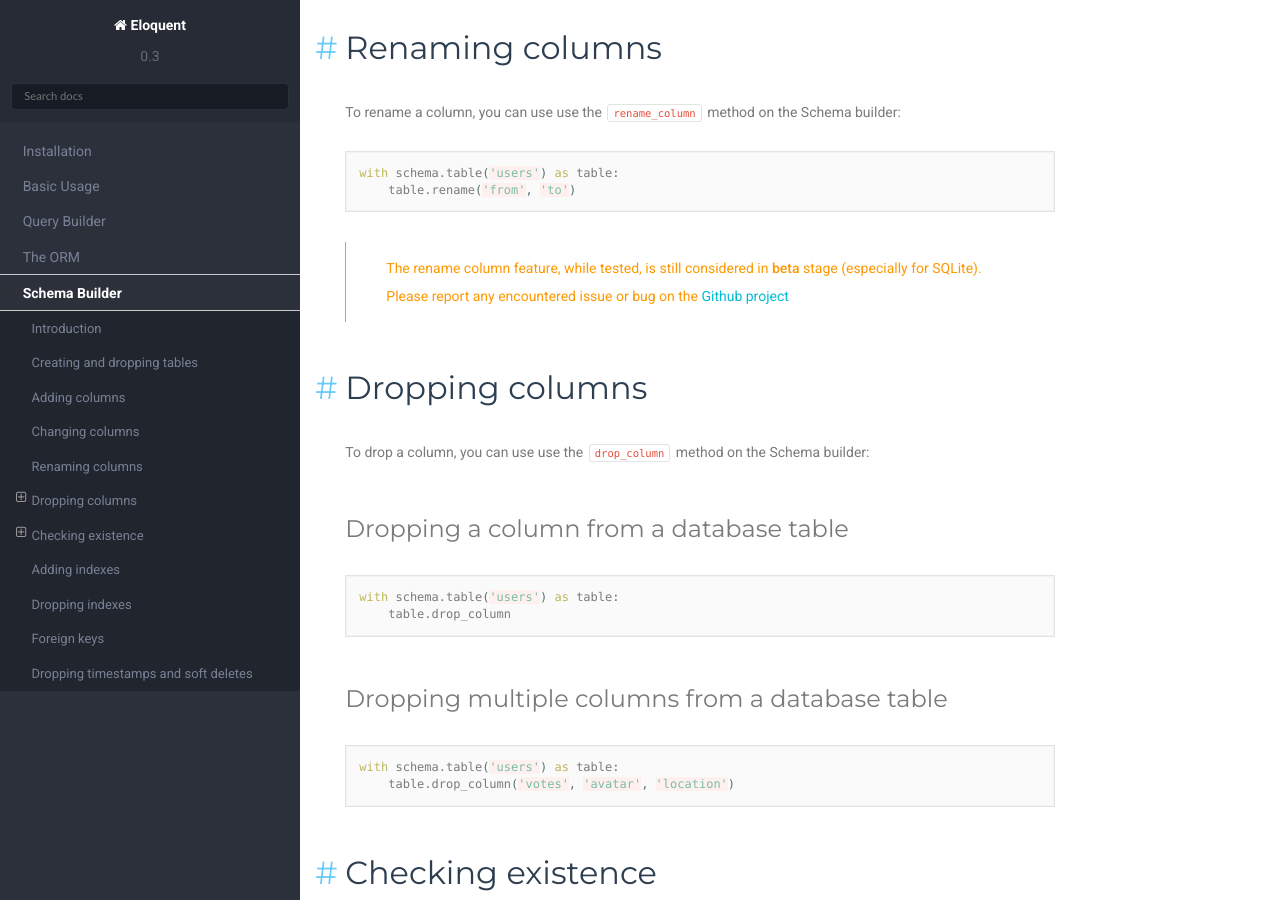
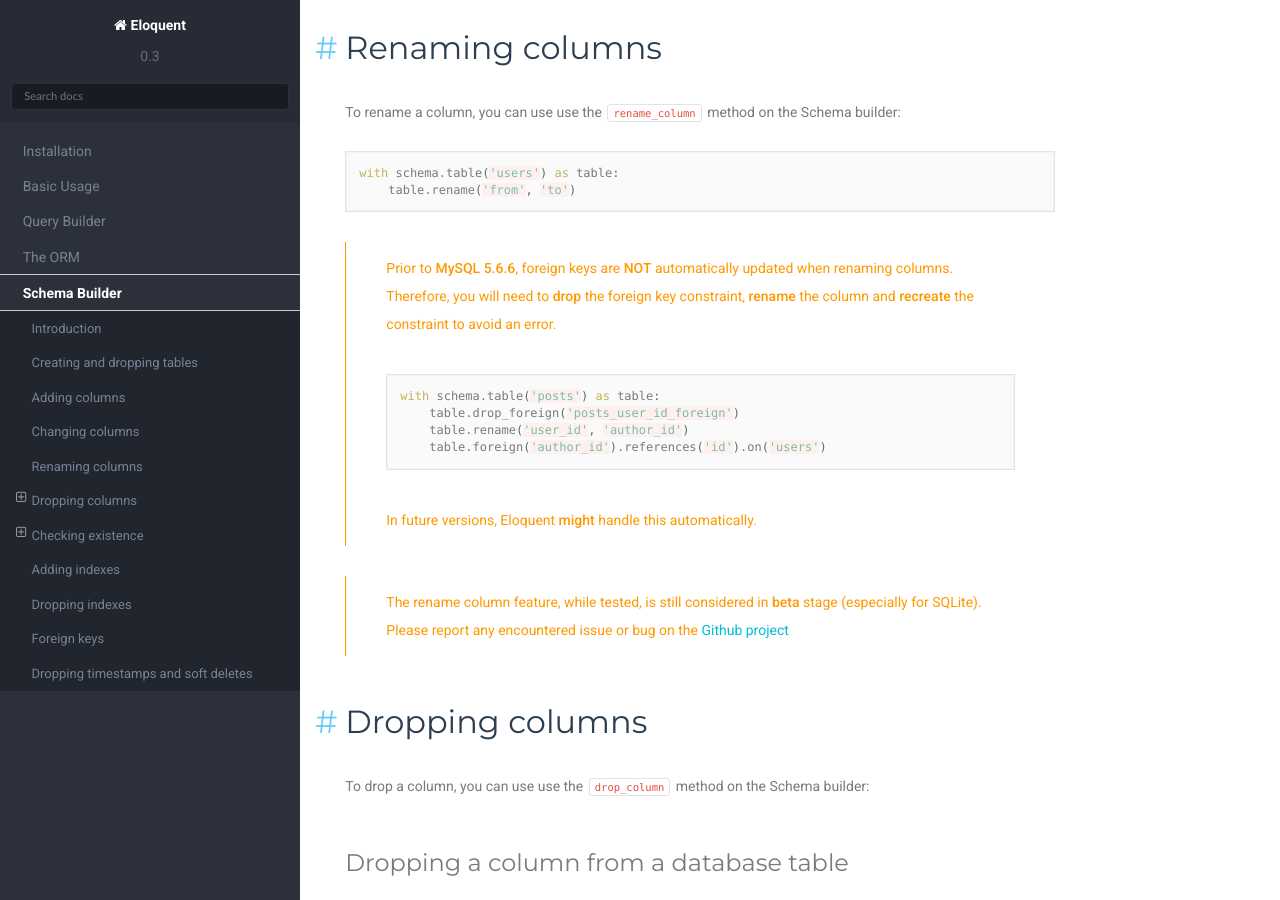
Before and after one commit to sdispater/orator, a Sphinx documentation site: the page built from docs/schema_builder.rst, in a window 1280 px wide and 900 px high, scrolled down 4110 px. Built offline with Sphinx 7.4.7 and the Read the Docs theme 2.0.0, drawn with Linux system fonts in a browser that asks for light colours.

Commit message:
Adds a note on foreign key columns renaming for MySQL

```diff
--- a/docs/schema_builder.rst
+++ b/docs/schema_builder.rst
@@ -151,6 +151,21 @@ To rename a column, you can use use the ``rename_column`` method on the Schema b
 
 .. warning::
 
+    Prior to **MySQL 5.6.6**, foreign keys are **NOT** automatically updated when renaming columns.
+    Therefore, you will need to **drop** the foreign key constraint, **rename** the column and **recreate**
+    the constraint to avoid an error.
+
+    .. code-block:: python
+
+        with schema.table('posts') as table:
+            table.drop_foreign('posts_user_id_foreign')
+            table.rename('user_id', 'author_id')
+            table.foreign('author_id').references('id').on('users')
+
+    In future versions, Eloquent **might** handle this automatically.
+
+.. warning::
+
     The rename column feature, while tested, is still considered in **beta** stage (especially for SQLite).
     Please report any encountered issue or bug on the `Github project <https://github.com/sdispater/eloquent>`_
 
```
